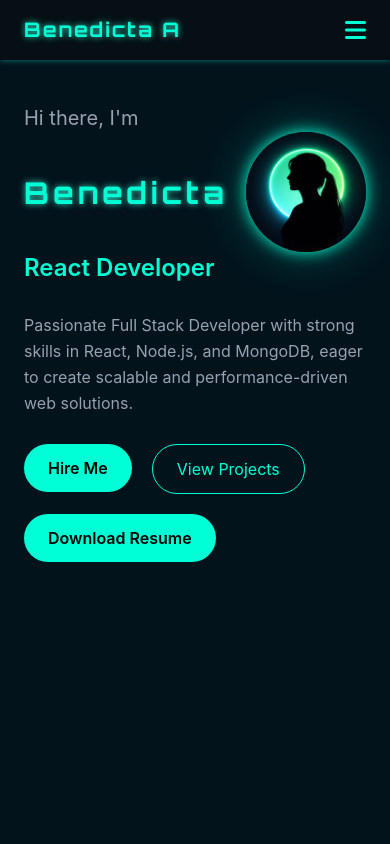
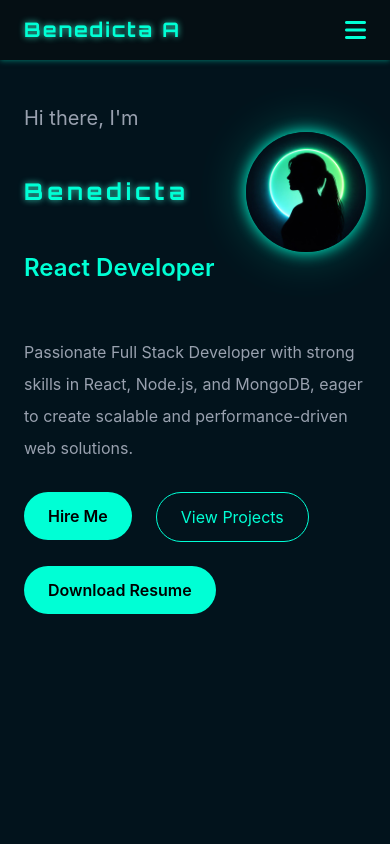
Before and after one commit to benedicta-abragam/benedicta-abragam-personal-portfolio, a React (Vite) app: page / in a window 390 px wide. Shown: the top 844 px of the page. Built offline with nearby package versions, Linux system fonts and the light colour scheme.

Commit message:
completed

```diff
--- a/src/components/About.jsx
+++ b/src/components/About.jsx
@@ -4,7 +4,7 @@ function About() {
   return (
     <section
       id="about"
-      className=" scroll-mt-20 min-h-screen bg-[#02131c] px-6 md:px-16 lg:px-24  flex items-center">
+      className="  min-h-screen bg-[#02131c] px-6 md:px-16 lg:px-24  flex items-center">
       <div className="max-w-7xl mx-auto w-full">
 
         {/* HEADING */}
--- a/src/components/Hero.jsx
+++ b/src/components/Hero.jsx
@@ -50,12 +50,12 @@ function Hero() {
           </div>
 
           {/* Professional Fresher Description */}
-          <p className="text-gray-400 leading-relaxed max-w-xl  md:text-base mb-7 mt-5 md:mt-0">
+          <p className="text-gray-400 leading-8 max-w-xl  md:text-base mb-7 mt-13 md:mt-0">
             Passionate Full Stack Developer with strong skills in React, Node.js, and MongoDB, eager to create scalable and performance-driven web solutions.
           </p>
 
           {/* Buttons */}
-          <div className="flex flex-wrap gap-5 ">
+          <div className="flex flex-wrap gap-6 md:gap-5 ">
 
             <a href="#contact">
               <button className="px-6 py-3 bg-[#00ffd5] text-black rounded-full font-semibold hover:bg-[#0b1f2a] hover:text-[#00ffd5] ">
--- a/src/components/Navbar.jsx
+++ b/src/components/Navbar.jsx
@@ -27,17 +27,11 @@ function Navbar() {
 
       {/* Mobile icon */}
       <div
-        className="md:hidden flex items-center text-2xl cursor-pointer"
+        className="md:hidden flex text-2xl cursor-pointer"
         onClick={() => setOpen(true)}
       >
         <i className="fa-solid fa-bars text-[#00ffd5] icon"></i>
       </div>
-
-      {/* Overlay */}
-      <div
-        className={`mobile-overlay ${open ? "show" : ""}`}
-        onClick={handleClose}
-      ></div>
 
       {/* Mobile menu */}
       <div className={`mobile-menu ${open ? "open" : ""}`}>
--- a/src/styles/Hero.css
+++ b/src/styles/Hero.css
@@ -8,6 +8,6 @@
 }
 @media (max-width: 768px) {
     .neon-texts{
-         font-size: 30px;
+         font-size: 23px;
     }
 }
--- a/src/styles/Navbar.css
+++ b/src/styles/Navbar.css
@@ -22,21 +22,6 @@
   background-color: rgba(22, 55, 73, 0.4);
 }
 
-/* Overlay background */
-.mobile-overlay {
-  position: fixed;
-  inset: 0;
-  background: rgba(0,0,0,0.6);
-  backdrop-filter: blur(5px);
-  opacity: 0;
-  pointer-events: none;
-  transition: 0.3s ease;
-  z-index: 40;
-}
-.mobile-overlay.show {
-  opacity: 1;
-  pointer-events: auto;
-}
 
 /* Menu */
 .mobile-menu {
```
